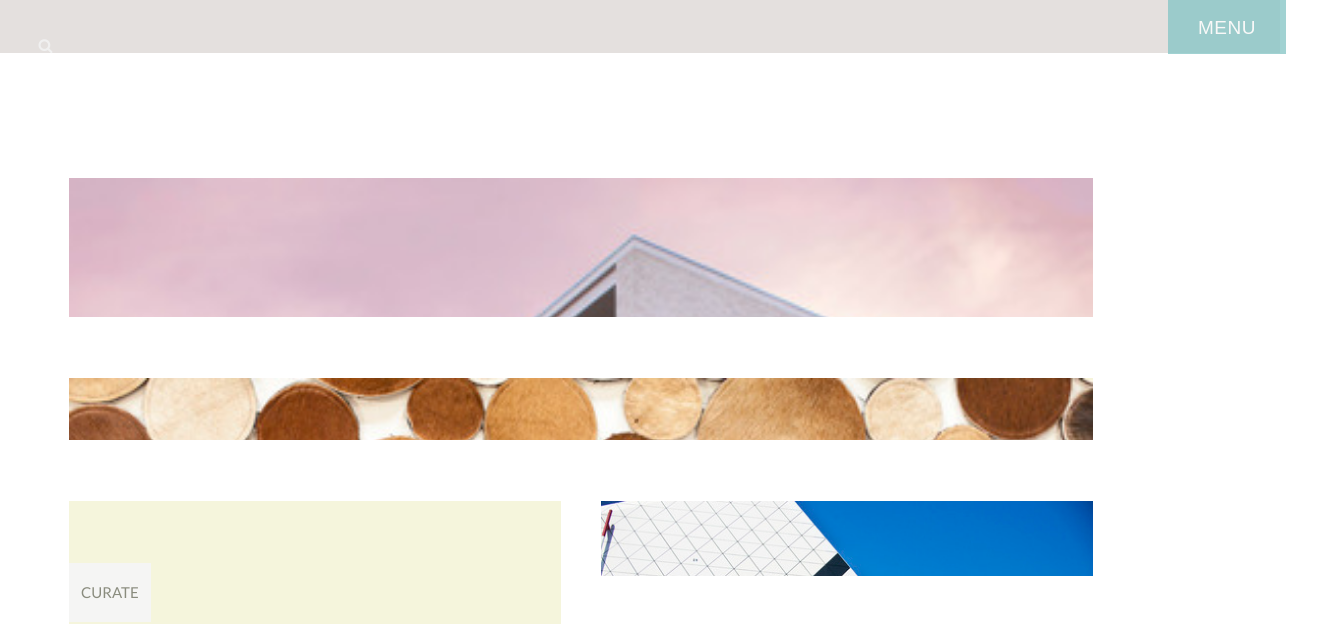
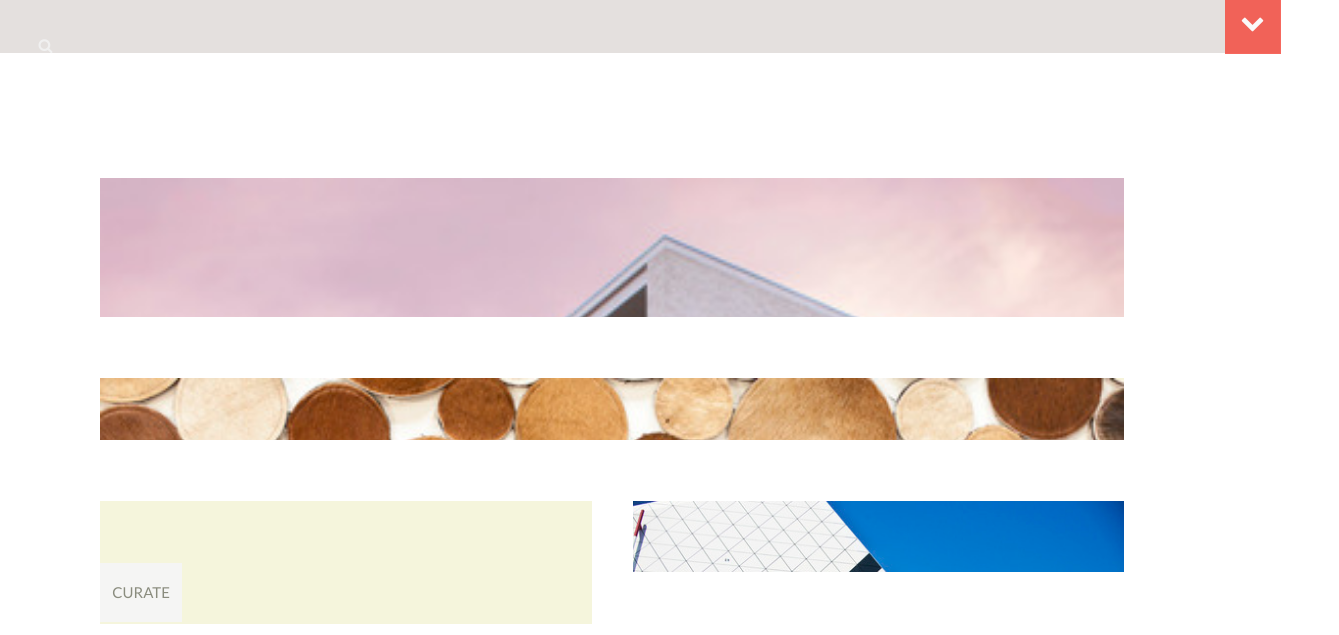
Before and after one commit to keldri/stock-photography, a website: page index.html in a window 1280 px wide. Shown: the top 635 px of the page, 1339 px wide, since content can reach past the window. Drawn offline with Linux system fonts and the light colour scheme; a web font is replaced by a local one.

Commit message:
changed menu button

```diff
--- a/_/components/sass/_layout.scss
+++ b/_/components/sass/_layout.scss
@@ -41,7 +41,7 @@ header{
 }
 
 .item.four{
-	max-height: 136px;
+	max-height: 132px;
 	height: 100%;
 	width: 48%;
 	float: left;
--- a/_/components/sass/_navOverlay.scss
+++ b/_/components/sass/_navOverlay.scss
@@ -32,10 +32,12 @@ a:hover, a:focus {
 	color: #373e18;
 }
 header button {
-  top: -12px;
-  right: 28px;
   box-shadow: none !important;
   border-radius: 0 !important;
+  width: 55.5px!important;
+  height: 59.5px!important;
+  left: -13px!important;
+  margin-bottom: 0!important;
 }
 .codrops-header {
 	margin: 0 auto;
--- a/index.html
+++ b/index.html
@@ -26,7 +26,7 @@
 			<div class="wrapper">
 				<header>
 					<section>
-				<p><button id="trigger-overlay"class="waves-effect waves-light btn-large" type="button">Menu</button></p>
+				<p><button id="trigger-overlay"class="btn-floating btn-large waves-effect waves-light red" type="button"><i class="fa fa-chevron-down"></i></button></p>
 				<form>
 					<a href="#" ><i class="fa fa-search search"></i><a>
 
```
Also changed, not shown: _/css/styles.css.
